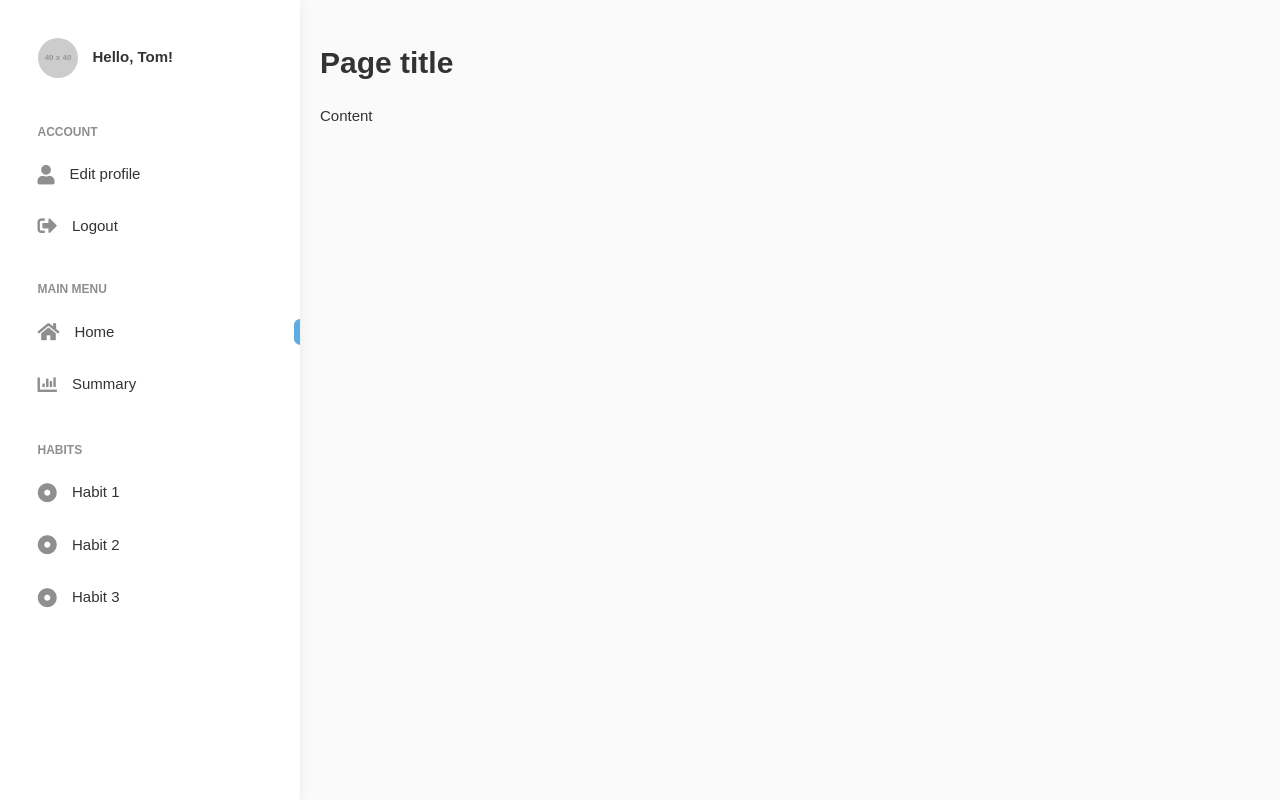
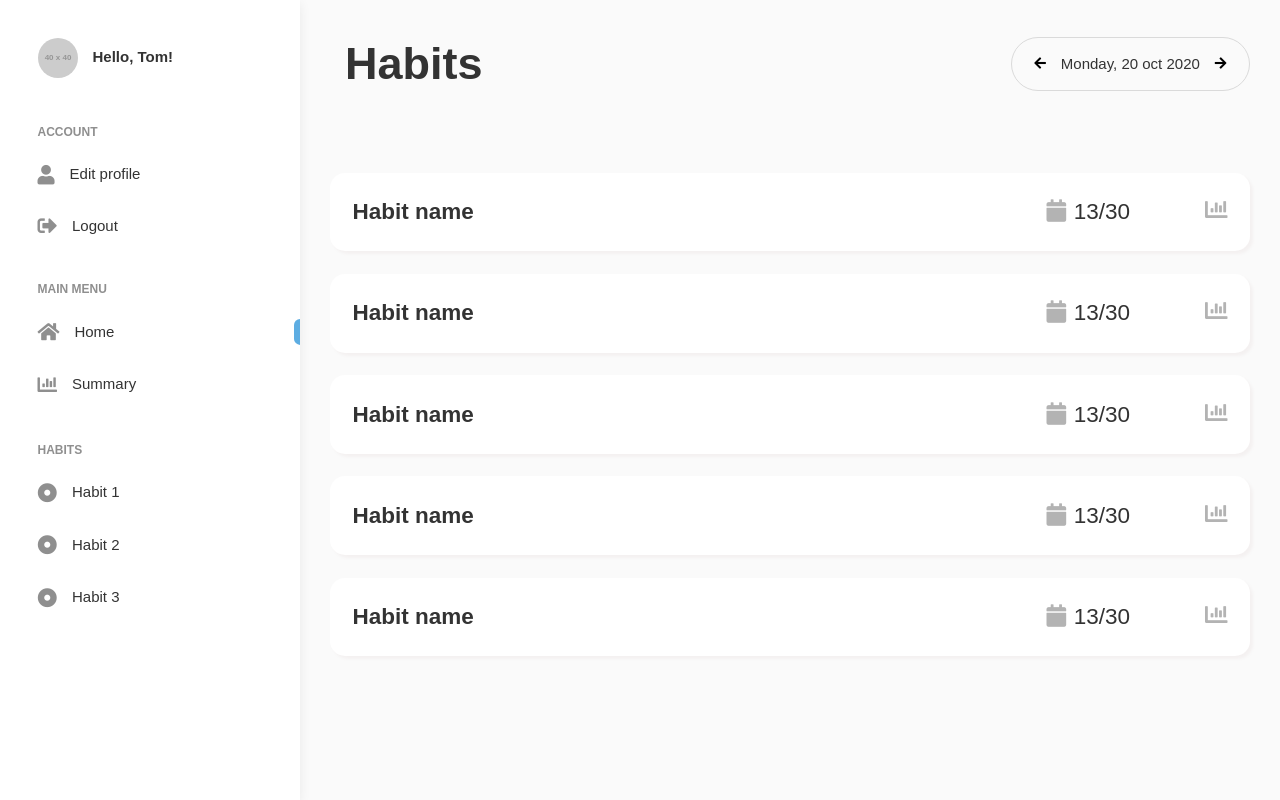
Before and after one commit to ototom/Habit-tracker, a React (Create React App) app: page / in a window 1280 px wide. Built offline with nearby package versions, Linux system fonts and the light colour scheme.

Commit message:
Add habits page

```diff
--- a/src/App.js
+++ b/src/App.js
@@ -1,6 +1,8 @@
 import React, { useState, useCallback } from 'react';
 import Sidebar from './components/Sidebar/Sidebar';
 import { Switch, Route } from 'react-router-dom';
+import Habits from './pages/Habits';
+import { sidebarContext } from './context/sidebar-context';
 
 function App() {
     const [isSidebarOpen, setSidebarOpen] = useState(false);
@@ -14,24 +16,21 @@ function App() {
                 closeSidebarHandler={closeSidebarHandler}
                 isSidebarOpen={isSidebarOpen}
             />
+            <sidebarContext.Provider
+                value={{
+                    isSidebarOpen,
+                    openSidebarHandler,
+                    closeSidebarHandler,
+                }}
+            >
                 <main className='container'>
                     <Switch>
                         <Route exact path='/'>
-                        <header>
-                            {!isSidebarOpen && (
-                                <button
-                                    className='menu-btn'
-                                    onClick={openSidebarHandler}
-                                >
-                                    <i className='fas fa-bars'></i>
-                                </button>
-                            )}
-                            <h1>Page title</h1>
-                        </header>
-                        Content
+                            <Habits />
                         </Route>
                     </Switch>
                 </main>
+            </sidebarContext.Provider>
         </>
     );
 }
--- /dev/null
+++ b/src/components/Habit/Habit.js
@@ -0,0 +1,37 @@
+import React, { useState } from 'react';
+import { Link } from 'react-router-dom';
+import './Habit.scss';
+
+const Habit = () => {
+    const [isChecked, setIsChecked] = useState(false);
+
+    return (
+        <section className='habit'>
+            <header className='habit__header'>
+                <h2>Habit name</h2>
+            </header>
+            <div className='habit__details'>
+                <button
+                    onClick={() => {
+                        setIsChecked((prev) => !prev);
+                    }}
+                    className={`${isChecked ? 'is-checked' : ''}`}
+                >
+                    {isChecked ? (
+                        <i className='fas fa-calendar-check'></i>
+                    ) : (
+                        <i className='fas fa-calendar'></i>
+                    )}
+                </button>
+                <span className='habit__counter'>13/30</span>
+            </div>
+            <div className='habit__nav'>
+                <Link to='/details'>
+                    <i className='fas fa-chart-bar'></i>
+                </Link>
+            </div>
+        </section>
+    );
+};
+
+export default Habit;
--- /dev/null
+++ b/src/components/Habit/Habit.scss
@@ -0,0 +1,48 @@
+.habit {
+    display: flex;
+    align-items: center;
+    background: #fff;
+    padding: 1.5rem;
+    border-radius: 1rem;
+    box-shadow: 3px 3px 3px rgba(170, 123, 123, 0.07);
+
+    &:not(:last-child) {
+        margin-bottom: 1.5rem;
+    }
+
+    button,
+    a {
+        outline: none;
+        color: rgb(179, 179, 179);
+
+        i {
+            font-size: 1.5rem;
+        }
+    }
+
+    .is-checked {
+        color: #2ecc71;
+    }
+
+    &__counter {
+        margin-left: 0.5rem;
+        font-size: 1.5rem;
+    }
+
+    &__details {
+        margin-left: auto;
+    }
+
+    &__nav {
+        margin-left: 5rem;
+        display: none;
+    }
+}
+
+@media (min-width: 768px) {
+    .habit {
+        &__nav {
+            display: block;
+        }
+    }
+}
--- a/src/components/Sidebar/Sidebar.js
+++ b/src/components/Sidebar/Sidebar.js
@@ -1,9 +1,12 @@
 import React, { useEffect } from 'react';
 import { NavLink, useHistory } from 'react-router-dom';
+import { useWindowWidth } from '../../hooks/use-window-width';
 import Backdrop from '../shared/Backdrop/Backdrop';
+import Datepicker from '../shared/Datepicker/Datepicker';
 import './Sidebar.scss';
 
 const Sidebar = ({ isSidebarOpen, closeSidebarHandler }) => {
+    const { width } = useWindowWidth();
     const history = useHistory();
 
     useEffect(() => {
@@ -23,6 +26,7 @@ const Sidebar = ({ isSidebarOpen, closeSidebarHandler }) => {
                     />
                     Hello, Tom!
                 </section>
+                {width < 768 && <Datepicker />}
                 <nav className='sidebar__section'>
                     <h3>Account</h3>
                     <ul>
--- /dev/null
+++ b/src/components/shared/Datepicker/Datepicker.js
@@ -0,0 +1,18 @@
+import React from 'react';
+import './Datepicker.scss';
+
+const Datepicker = () => {
+    return (
+        <div className='datepicker'>
+            <button>
+                <i className='fas fa-arrow-left'></i>
+            </button>
+            <span className='datepicker__date'>Monday, 20 oct 2020</span>
+            <button>
+                <i className='fas fa-arrow-right'></i>
+            </button>
+        </div>
+    );
+};
+
+export default Datepicker;
--- /dev/null
+++ b/src/components/shared/Datepicker/Datepicker.scss
@@ -0,0 +1,20 @@
+.datepicker {
+    display: flex;
+    justify-content: space-between;
+    align-items: center;
+    margin-bottom: 3rem;
+
+    &__date {
+        margin: 0 1rem;
+    }
+}
+
+@media (min-width: 768px) {
+    .datepicker {
+        padding: 1rem 1.5rem;
+        border: 1px solid rgb(218, 218, 218);
+        border-radius: 40px;
+        margin-bottom: 0;
+        margin-left: auto;
+    }
+}
--- /dev/null
+++ b/src/components/shared/MenuButton/MenuButton.js
@@ -0,0 +1,15 @@
+import React, { useContext } from 'react';
+import { sidebarContext } from '../../../context/sidebar-context';
+import './MenuButton.scss';
+
+const MenuButton = () => {
+    const sidebar = useContext(sidebarContext);
+
+    return (
+        <button className='menu-btn' onClick={sidebar.openSidebarHandler}>
+            <i className='fas fa-bars'></i>
+        </button>
+    );
+};
+
+export default MenuButton;
--- /dev/null
+++ b/src/components/shared/MenuButton/MenuButton.scss
@@ -0,0 +1,11 @@
+.menu-btn {
+    outline: none;
+    font-size: 2.3rem;
+    color: rgb(116, 116, 116);
+}
+
+@media (min-width: 768px) {
+    .menu-btn {
+        display: none;
+    }
+}
--- /dev/null
+++ b/src/context/sidebar-context.js
@@ -0,0 +1,7 @@
+import { createContext } from 'react';
+
+export const sidebarContext = createContext({
+    isSidebarOpen: false,
+    openSidebarHandler: () => {},
+    closeSidebarHandler: () => {},
+});
--- /dev/null
+++ b/src/hooks/use-window-width.js
@@ -0,0 +1,19 @@
+import { useState, useEffect, useCallback } from 'react';
+
+export const useWindowWidth = () => {
+    const [width, setWidth] = useState(window.innerWidth);
+
+    const resizeHandler = useCallback(() => {
+        setWidth(window.innerWidth);
+    }, []);
+
+    useEffect(() => {
+        window.addEventListener('resize', resizeHandler);
+
+        return () => {
+            window.removeEventListener('resize', resizeHandler);
+        };
+    }, [resizeHandler]);
+
+    return { width };
+};
--- a/src/index.scss
+++ b/src/index.scss
@@ -36,13 +36,34 @@ button {
     background: transparent;
 }
 
+h1,
+h2,
+h3,
+h4,
+h5 {
+    margin: 0;
+}
+
 .container {
-    padding: 20px;
+    padding: 2rem;
 }
 
 @media (min-width: 768px) {
     .container {
         margin-left: $sidebar-width;
+    }
+}
+
+.content {
+    &__header {
+        display: flex;
+        align-items: center;
+        margin-bottom: 5rem;
+
+        h1 {
+            font-size: 3rem;
+            margin-left: 1rem;
+        }
     }
 }
 
@@ -68,17 +89,3 @@ button {
 .circle-img {
     border-radius: 50%;
 }
-
-// NOTE: TEMPORARY BTN
-.menu-btn {
-    outline: none;
-    font-size: 2rem;
-    color: rgb(116, 116, 116);
-}
-
-@media (min-width: 768px) {
-    .menu-btn {
-        display: none;
-    }
-}
-// ===
--- /dev/null
+++ b/src/pages/Habits.js
@@ -0,0 +1,27 @@
+import React from 'react';
+import Habit from '../components/Habit/Habit';
+
+import Datepicker from '../components/shared/Datepicker/Datepicker';
+import MenuButton from '../components/shared/MenuButton/MenuButton';
+import { useWindowWidth } from '../hooks/use-window-width';
+
+const Habits = (props) => {
+    const { width } = useWindowWidth();
+
+    return (
+        <div className='content'>
+            <header className='content__header'>
+                <MenuButton />
+                <h1>Habits</h1>
+                {width >= 768 && <Datepicker />}
+            </header>
+            <Habit />
+            <Habit />
+            <Habit />
+            <Habit />
+            <Habit />
+        </div>
+    );
+};
+
+export default Habits;
```
Lines whose indentation alone changed are shown as unchanged.
